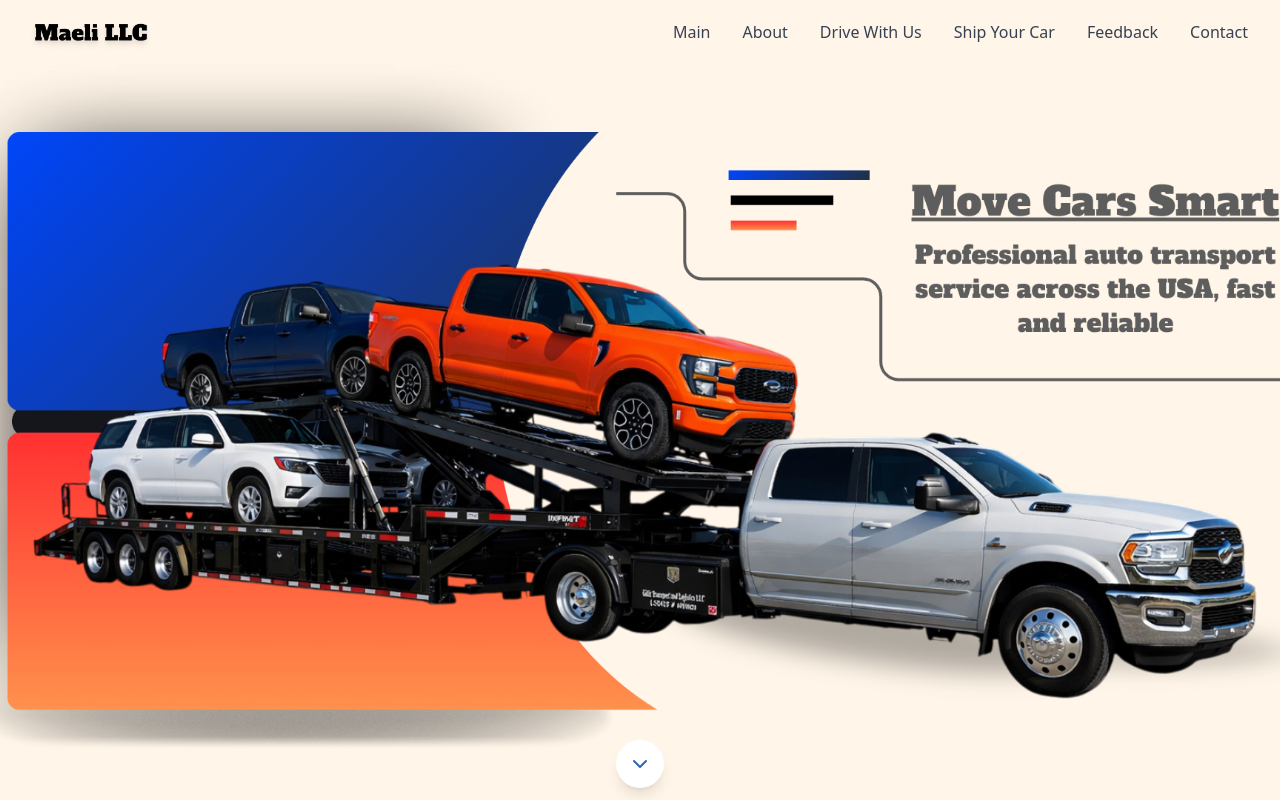
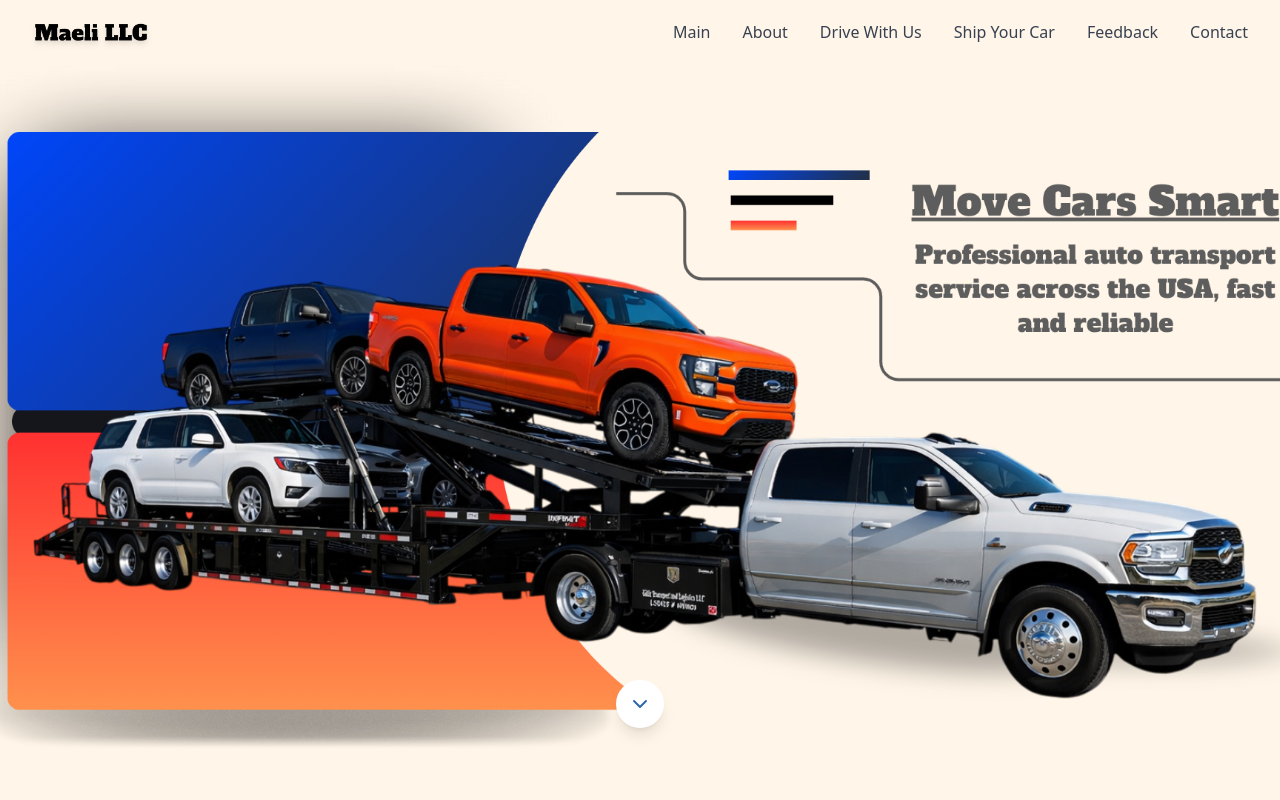
Before and after one commit to bbejjo/america, a React (Vite) app: page / in a window 1280 px wide. Shown: the top 800 px of the page. Built offline with nearby package versions, Linux system fonts and the light colour scheme.

Commit message:
dzalianbevrimoney

```diff
--- a/src/components/Hero.tsx
+++ b/src/components/Hero.tsx
@@ -37,7 +37,7 @@ const Hero = () => {
         </div>
       </div>
 
-      <div className="absolute bottom-48 md:bottom-10 left-1/2 -translate-x-1/2 translate-y-[40px] z-10 flex flex-col items-center gap-3">
+      <div className="absolute bottom-20 md:bottom-10 left-1/2 -translate-x-1/2 translate-y-[-20px] z-10 flex flex-col items-center gap-3">
         <button
           onClick={() => scrollToSection('about')}
           className="md:hidden bg-[#2d66b2] text-white px-6 py-3 rounded-full shadow-lg hover:bg-[#245392] transition-all duration-300 text-sm font-semibold"
```
